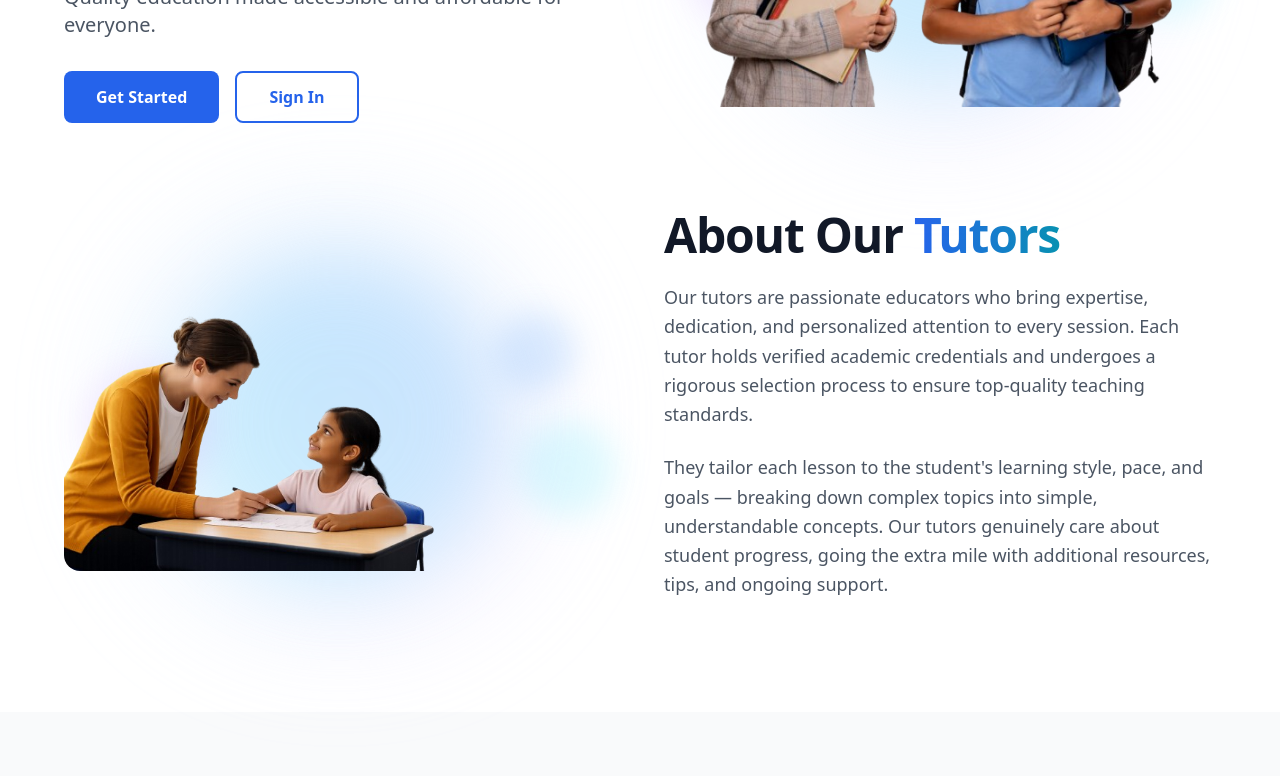
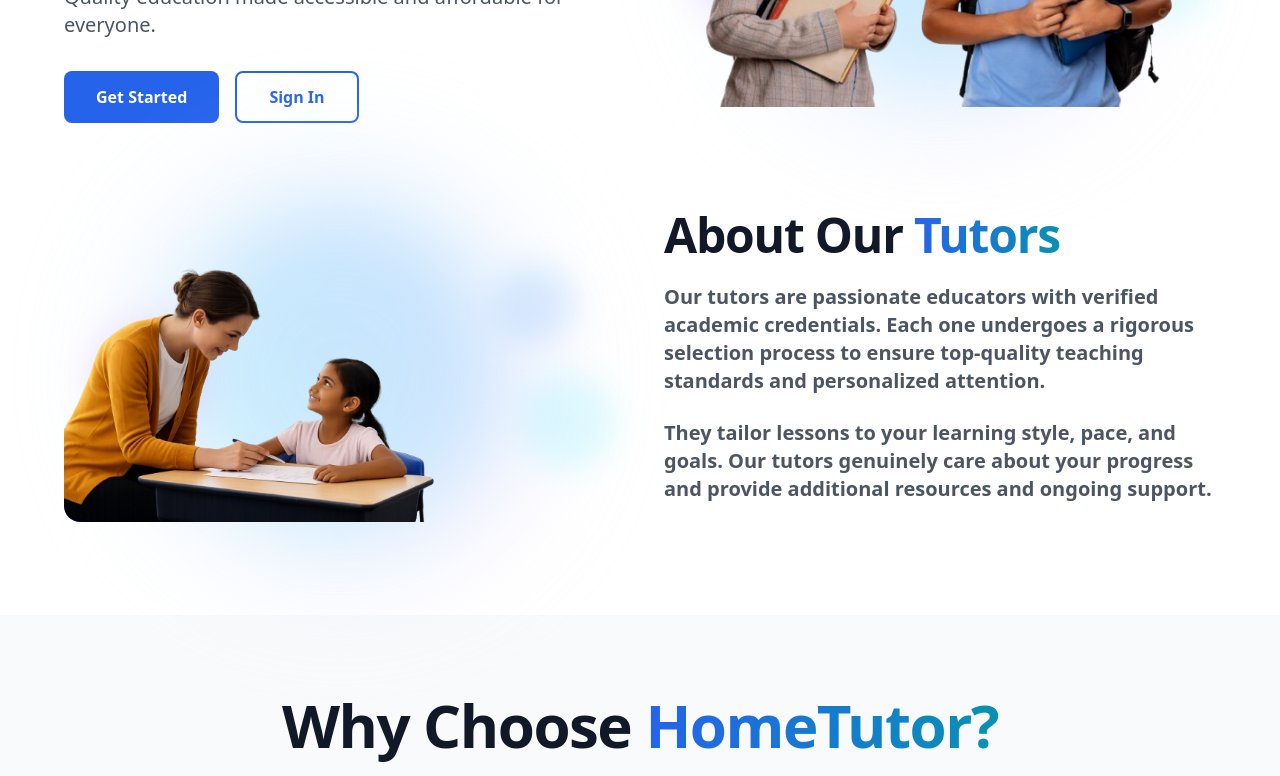
Before and after one commit to manikantareddy15/Home-Tutor, a React (Vite) app in the folder frontend/: page / in a window 1280 px wide. Shown: the part 477-1253 px from the top of the page. Built offline with nearby package versions, Linux system fonts and the light colour scheme; no server answers.

Commit message:
landing modified

```diff
--- a/frontend/src/pages/LandingPage.jsx
+++ b/frontend/src/pages/LandingPage.jsx
@@ -298,12 +298,12 @@
           {/* Right - Content */}
           <div>
             <h2 className="text-4xl lg:text-5xl font-black text-gray-900 tracking-tight mb-6">About Our <span className="text-transparent bg-clip-text bg-gradient-to-r from-blue-600 to-cyan-600">Tutors</span></h2>
-            <p className="text-gray-600 text-lg leading-relaxed mb-6">
-              Our tutors are passionate educators who bring expertise, dedication, and personalized attention to every session. Each tutor holds verified academic credentials and undergoes a rigorous selection process to ensure top-quality teaching standards.
+            <p className="text-gray-600 text-lg lg:text-xl leading-relaxed mb-6 font-semibold">
+              Our tutors are passionate educators with verified academic credentials. Each one undergoes a rigorous selection process to ensure top-quality teaching standards and personalized attention.
             </p>
 
-            <p className="text-gray-600 text-lg leading-relaxed mb-8">
-              They tailor each lesson to the student's learning style, pace, and goals — breaking down complex topics into simple, understandable concepts. Our tutors genuinely care about student progress, going the extra mile with additional resources, tips, and ongoing support.
+            <p className="text-gray-600 text-lg lg:text-xl leading-relaxed mb-8 font-semibold">
+              They tailor lessons to your learning style, pace, and goals. Our tutors genuinely care about your progress and provide additional resources and ongoing support.
             </p>
 
           </div>
```
